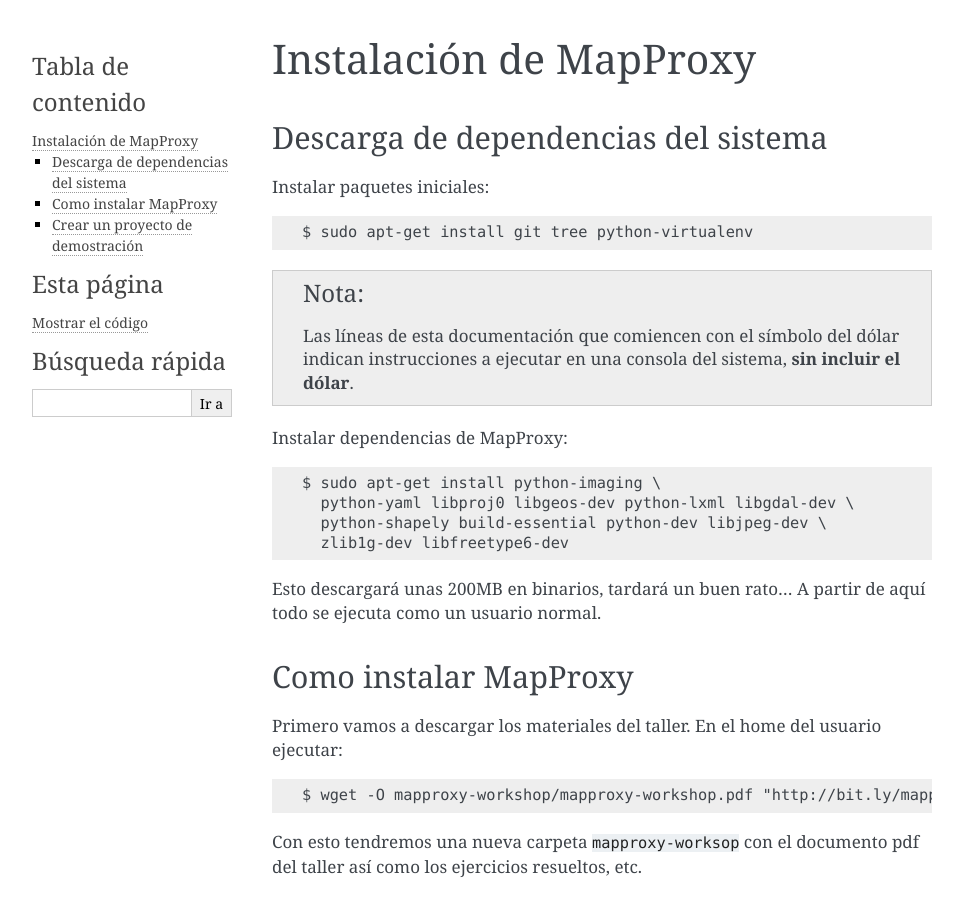
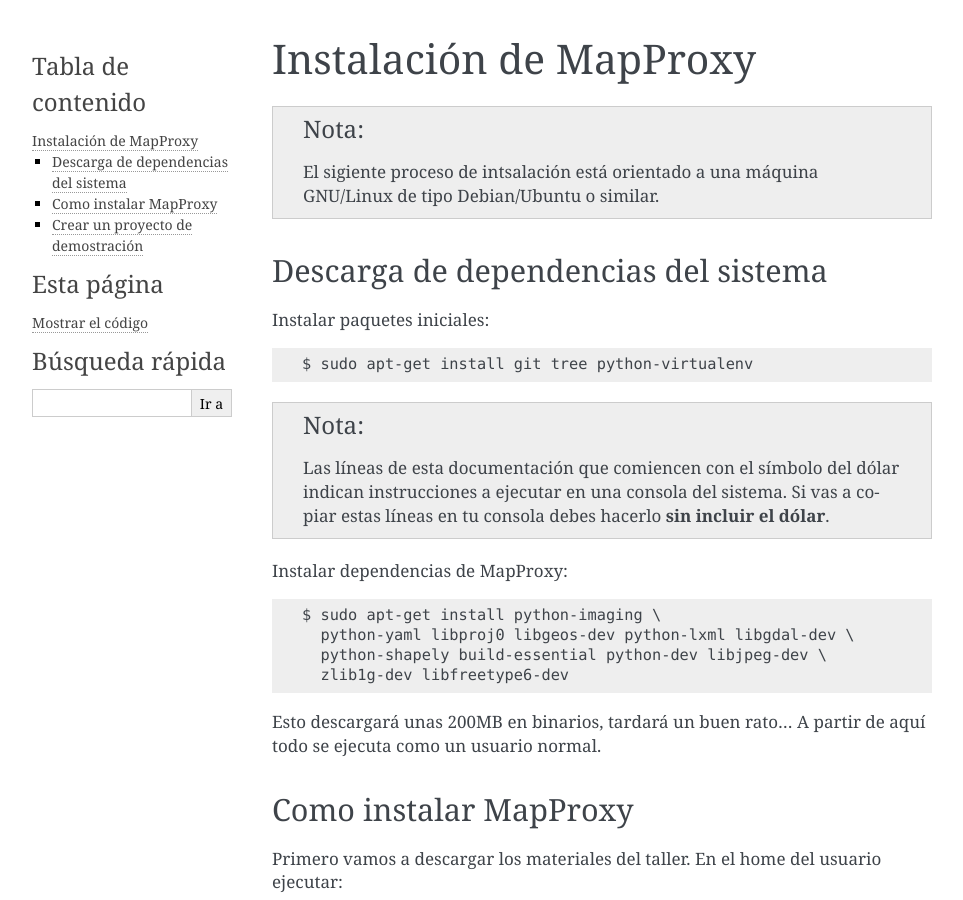
Before and after one commit to geoinquietosvlc/mapproxy-workshop, a Sphinx documentation site: the page built from doc/source/instalacion-configuracion.rst, in a window 1280 px wide and 900 px high. Shown: the whole window, without its empty margins (148-1111 px from the left). Built offline with Sphinx 7.4.7, drawn with Linux system fonts in a browser that asks for light colours.

```diff
--- a/doc/source/ejercicios/acelerar-wms.rst
+++ b/doc/source/ejercicios/acelerar-wms.rst
@@ -47,13 +47,13 @@ Como nuestros técnicos usan a menudo cartografía en coordenadas UTM, sería
 interesante que crearas una *cache* expresamente para ese sistema de coordenadas,
 de forma que MapProxy no tenga que reproyectar las teselas todo el tiempo.
 
-
 .. figure:: /_static/exercise-wms1.png
 	 :width: 50%
 	 :alt: TMS de la ortofoto del ICC
 	 :align: center
 
 	 TMS de la ortofoto del ICC
+
 
 Tercera parte: cachear las teselas de OpenStreetMap
 ++++++++++++++++++++++++++++++++++++++++++++++++++++++++++++++++
--- a/doc/source/ejercicios/extension.rst
+++ b/doc/source/ejercicios/extension.rst
@@ -7,6 +7,6 @@ Extensión: propuesta de ejercicios
 
 #. Redirigir el getLegendgraphic y el getFeatureInfo
 
-#. Publicar servicios diseñados con TileMill (MBTiles o el XML de Mapnik)
+#. Publicar servicios diseñados con TileMill (XML de Mapnik)
 
 #. Modo multimapa
--- a/doc/source/ejercicios/mbtiles.rst
+++ b/doc/source/ejercicios/mbtiles.rst
@@ -10,7 +10,8 @@ sin tener que *resamplear* las teselas al tratarse de un dato vectorial.
 
 El fichero *MBTiles* proporcionado consiste en una capa de la zona de trabajo
 del taller en la que se muestran carreteras y edificios en tonos de gris y una
-serie de puntos con la ubicación de zonas de aparcamiento.
+serie de puntos con la ubicación de zonas de aparcamiento. El archivo se puede
+descargar de `aquí <https://docs.google.com/file/d/0B28vBRfHgG9pZ3l3MXlQc09jSjQ/edit?usp=sharing>`_.
 
 El grid que define el fichero *MBTiles* es igual que el usado por Google Maps
 solo que se han exportado las teselas hasta el nivel 16, es decir::
--- a/doc/source/instalacion-configuracion.rst
+++ b/doc/source/instalacion-configuracion.rst
@@ -1,5 +1,7 @@
 Instalación de MapProxy
 =================================================
+
+.. note:: El sigiente proceso de intsalación está orientado a una máquina GNU/Linux de tipo Debian/Ubuntu o similar.
 
 Descarga de dependencias del sistema
 ---------------------------------------------------
@@ -10,7 +12,8 @@ Instalar paquetes iniciales::
 
 .. note:: Las líneas de esta documentación que comiencen con el símbolo
           del dólar indican instrucciones a ejecutar en una consola
-          del sistema, **sin incluir el dólar**.
+          del sistema. Si vas a copiar estas líneas en tu consola debes hacerlo
+          **sin incluir el dólar**.
 
 Instalar dependencias de MapProxy::
 
```
Also changed, not shown: other parts of doc/source/ejercicios/acelerar-wms.rst (+1 -1 lines).
